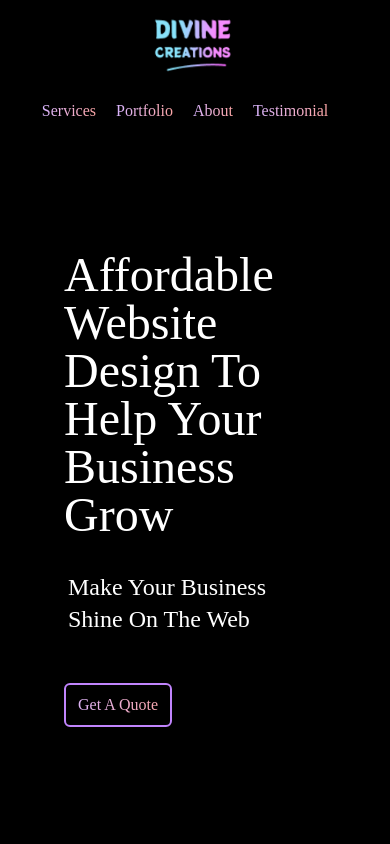
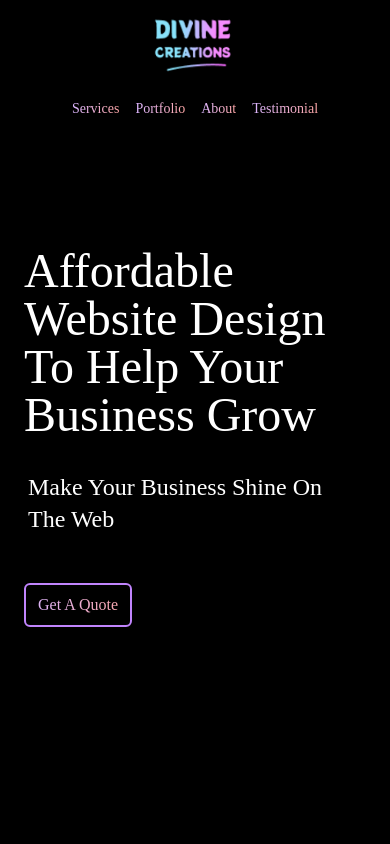
Before and after one commit to thedivinecreations/home, a Next.js app: page / in a window 390 px wide. Shown: the top 844 px of the page. Built offline with nearby package versions, Linux system fonts and the light colour scheme; a web font is replaced by a local one.

Commit message:
design bugs fixed (about, contact & navbar)

```diff
--- a/components/About.js
+++ b/components/About.js
@@ -1,9 +1,7 @@
 const About = () => {
   return (
     <div className="relative flex flex-col items-center">
-      <h1 className="p-3 my-32 text-5xl border-b-2 border-white heading">
-        About
-      </h1>
+      <h1 className=" heading">About</h1>
       <div className="font-serif text-xl font-bold text-center md:text-3xl">
         Divine creations is a premium design company that focuses on quality,
         innovation & speed. We are {`India's`} leading website designing
--- a/components/Contact.js
+++ b/components/Contact.js
@@ -8,14 +8,12 @@ import Link from "next/link";
 const Contact = () => {
   return (
     <div className="relative flex flex-col items-center pb-32">
-      <h1 className="p-3 my-32 text-3xl border-b-2 border-white heading">
-        Contact Us
-      </h1>
+      <h1 className=" heading">Contact Us</h1>
       <div className="flex flex-col items-center justify-around w-full space-y-16 text-xl md:flex-row md:space-y-0 md:space-x-16">
         <div className="flex flex-col items-center justify-between w-full space-y-16 text-2xl xl:flex-row xl:space-y-0">
           <div className="flex flex-col items-center mx-4 space-y-16">
             <div className="contactLink">
-              <div className="h-14 w-14">
+              <div className="w-8 h-8 md:h-14 md:w-14">
                 <Image src={Mail} height="100%" width="100%" />
               </div>
               <Link href="mailto:deepkarancreations@gmail.com">
@@ -23,7 +21,7 @@ const Contact = () => {
               </Link>
             </div>
             <div className="contactLink">
-              <div className="h-14 w-14">
+              <div className="w-8 h-8 md:h-14 md:w-14">
                 <Image src={Call} height="100%" width="100%" alt="call icon" />
               </div>
               <div>
@@ -40,7 +38,7 @@ const Contact = () => {
           </div>
           <div className="flex flex-col items-center mx-4 space-y-16 pridi">
             <div className="contactLink">
-              <div className="h-14 w-14">
+              <div className="w-8 h-8 md:h-14 md:w-14">
                 <Image src={Insta} height="100%" width="100%" />
               </div>
               <Link href="https://www.instagram.com/the.divinecreations/">
@@ -48,7 +46,7 @@ const Contact = () => {
               </Link>
             </div>
             <div className="contactLink">
-              <div className="h-14 w-14">
+              <div className="w-8 h-8 md:h-14 md:w-14">
                 <Image src={Linkdin} height="100%" width="100%" />
               </div>
               <Link href="https://www.linkedin.com/in/divinecreations">
--- a/components/Navbar.js
+++ b/components/Navbar.js
@@ -3,12 +3,12 @@ import LoGo from "../public/LoGo.png";
 
 const Navbar = () => {
   return (
-    <header className="sticky top-0 z-10 text-xl font-normal text-white bg-black pottaOne ">
-      <div className="flex flex-col flex-wrap items-center justify-center p-4 mx-auto md:flex-row">
-        <a href="#" className="mx-8">
+    <header className="sticky top-0 z-10 font-normalbg-black pottaOne ">
+      <div className="flex flex-col flex-wrap items-center justify-center p-4 md:flex-row">
+        <a href="#" className="mx-0 md:mx-8">
           <Image src={LoGo} height={60} width={90} />
         </a>
-        <nav className="flex items-center justify-center my-4 text-base md:ml-auto ">
+        <nav className="flex flex-wrap items-center justify-center my-4 text-base md:ml-auto">
           <a className="link" href="#services">
             Services
           </a>
--- a/components/Portfolio/index.js
+++ b/components/Portfolio/index.js
@@ -7,9 +7,7 @@ import Link from "next/link";
 const Portfolio = () => {
   return (
     <div className="relative flex flex-col items-center">
-      <h1 className="p-3 my-32 text-3xl border-b-2 border-white heading">
-        Portfolio
-      </h1>
+      <h1 className=" heading">Portfolio</h1>
       <div className="flex flex-col items-center sm:space-x-16 sm:flex-row">
         <div className="h-auto p-8 text-xl border border-white rounded-md w-72 sm:w-auto lg:w-96 lg:h-auto">
           <div className="pb-4 mb-4 border-b border-white">
--- a/components/Services/index.js
+++ b/components/Services/index.js
@@ -24,9 +24,7 @@ const Datas = [
 const Services = () => {
   return (
     <div className="relative flex flex-col items-center">
-      <h1 className="p-3 my-32 text-3xl border-b-2 border-white heading">
-        Services
-      </h1>
+      <h1 className=" heading">Services</h1>
       <div className="flex flex-wrap items-center justify-center">
         {Datas.map((data) => (
           <Card key={data.id} name={data.name} image={data.image} />
--- a/components/Testimonials/index.js
+++ b/components/Testimonials/index.js
@@ -24,9 +24,7 @@ const Datas = [
 const Testimonials = () => {
   return (
     <div className="relative flex flex-col items-center">
-      <h1 className="p-3 my-32 text-3xl border-b-2 border-white heading">
-        Testimonials
-      </h1>
+      <h1 className="heading">Testimonials</h1>
 
       <div className="flex flex-wrap items-center justify-center">
         {Datas.map((data) => (
--- a/styles/globals.css
+++ b/styles/globals.css
@@ -26,19 +26,22 @@ html {
 
 @layer components {
   .link {
-    @apply mx-0 mr-5 text-base font-normal text-transparent transition duration-300 ease-in-out cursor-pointer md:mx-4 bg-clip-text bg-gradient-to-r from-purple-300 to-red-300 hover:from-red-300 hover:to-purple-300;
+    @apply mx-2 text-sm font-normal text-transparent transition duration-300 ease-in-out cursor-pointer md:mx-4 md:text-base bg-clip-text bg-gradient-to-r from-purple-300 to-red-300 hover:from-red-300 hover:to-purple-300;
   }
   .button {
     @apply inline-flex items-center px-3 py-2 mt-4 text-base text-transparent transition duration-300 ease-in-out border-2 border-transparent border-purple-400 rounded-md hover:border-red-400 md:mt-0 bg-clip-text bg-gradient-to-r from-purple-300 to-red-300 hover:from-red-300 hover:to-purple-300;
   }
   .section {
-    @apply flex items-center justify-center min-w-full px-16 text-white bg-black sm:px-8 lg:px-52;
+    @apply flex items-center justify-center min-w-full px-6 text-white bg-black md:px-16 sm:px-8 lg:px-52;
   }
   .heading {
     @apply text-transparent cursor-pointer bg-clip-text bg-gradient-to-r from-purple-300 to-red-300 hover:from-red-300 hover:to-purple-300;
   }
   .contactLink {
-    @apply flex items-center justify-center space-x-4 pridi md:space-x-8;
+    @apply flex items-center justify-center space-x-4 text-lg pridi md:space-x-8;
+  }
+  .heading {
+    @apply p-3 my-32 text-3xl border-b-2 border-white;
   }
 }
 
```
